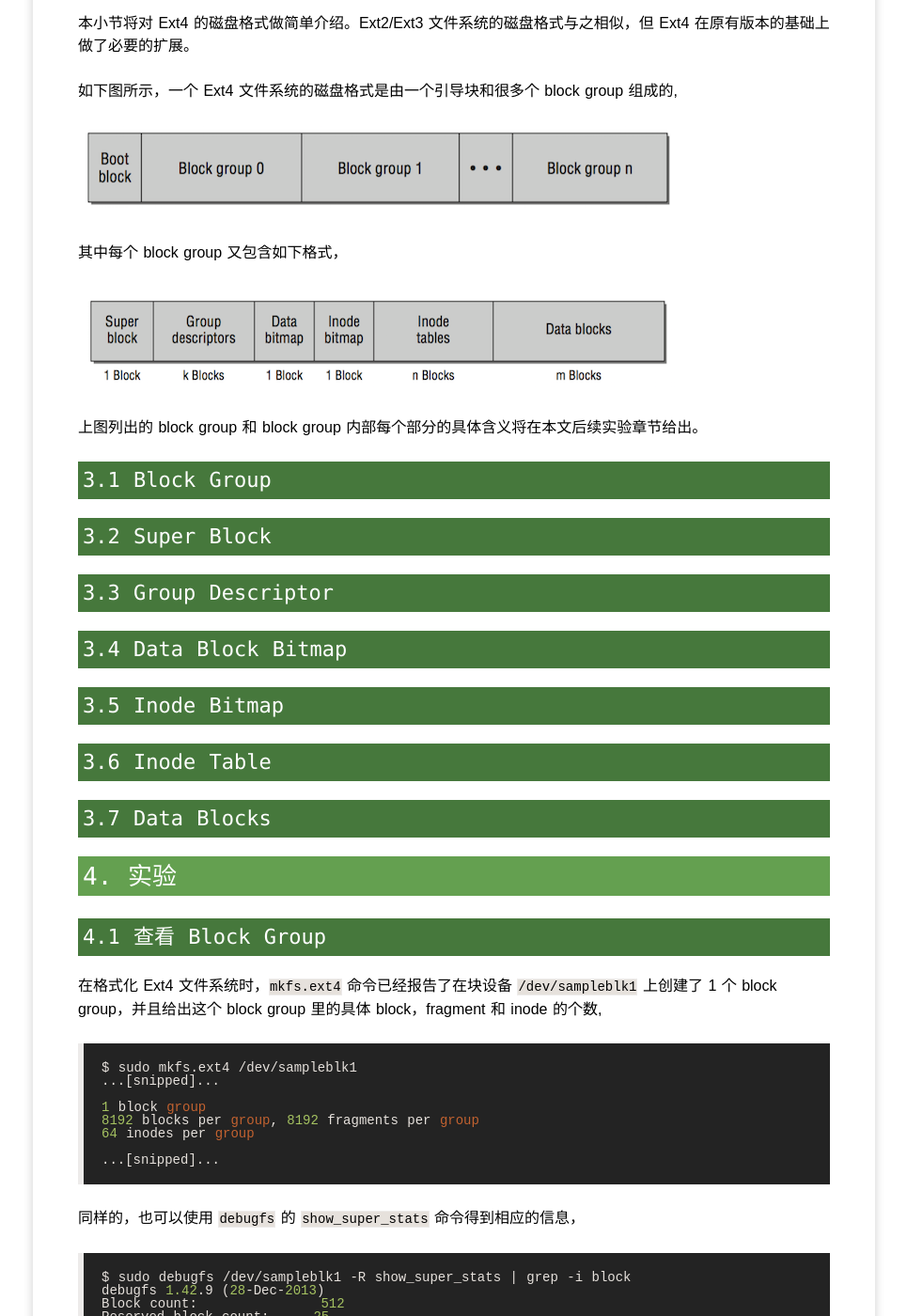
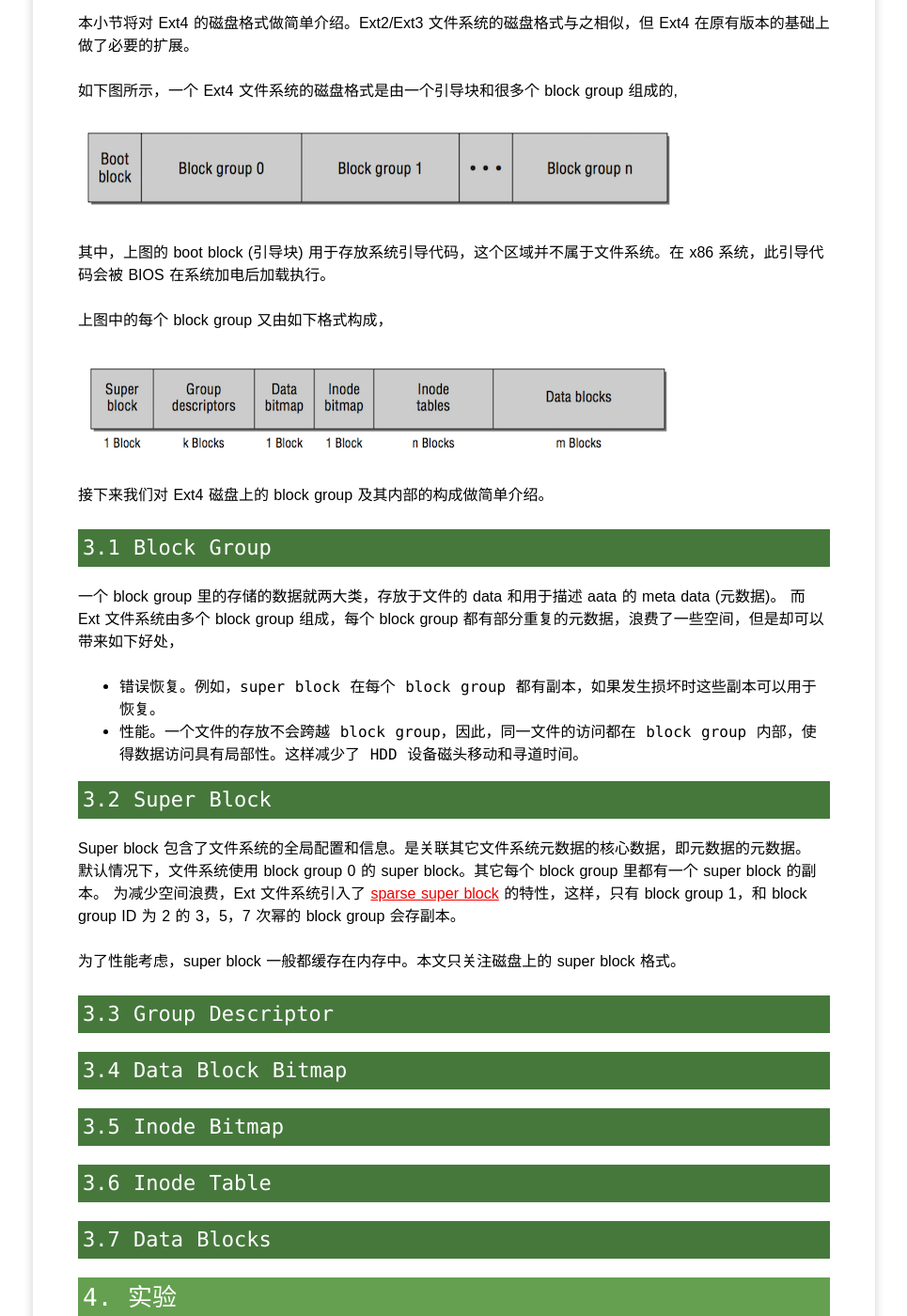
Before and after one commit to yangoliver/yangoliver.github.io, a Jekyll site: the page built from _posts/2016/2016-05-14-linux-file-system-basic-4.md, in a window 1280 px wide and 1400 px high, scrolled down 2123 px. Shown: the whole window at 94% size, without its empty margins (157-1122 px from the left). Built offline with Jekyll 4.4.1, drawn with Linux system fonts in a browser that asks for light colours; comment, search, counter and statistics services are not loaded.

Commit message:
draft: descriptions of block group and super block

```diff
--- a/_posts/2016/2016-05-14-linux-file-system-basic-4.md
+++ b/_posts/2016/2016-05-14-linux-file-system-basic-4.md
@@ -65,15 +65,30 @@ Sampleblk [day1 的源码](https://github.com/yangoliver/lktm/tree/master/driver
 
 ![ext4 block groups](/media/images/2016/ext4_disk_layout_1.png)
 
-其中每个 block group 又包含如下格式，
+其中，上图的 boot block (引导块) 用于存放系统引导代码，这个区域并不属于文件系统。在 x86 系统，此引导代码会被 BIOS 在系统加电后加载执行。
+
+上图中的每个 block group 又由如下格式构成，
 
 ![ext4 layout in one group](/media/images/2016/ext4_disk_layout_2.png)
 
-上图列出的 block group 和 block group 内部每个部分的具体含义将在本文后续实验章节给出。
+接下来我们对 Ext4 磁盘上的 block group 及其内部的构成做简单介绍。
 
 ### 3.1 Block Group
 
+一个 block group 里的存储的数据就两大类，存放于文件的 data 和用于描述 aata 的 meta data (元数据)。
+而 Ext 文件系统由多个 block group 组成，每个 block group 都有部分重复的元数据，浪费了一些空间，但是却可以带来如下好处，
+
+* 错误恢复。例如，super block 在每个 block group 都有副本，如果发生损坏时这些副本可以用于恢复。
+* 性能。一个文件的存放不会跨越 block group，因此，同一文件的访问都在 block group 内部，使得数据访问具有局部性。这样减少了 HDD 设备磁头移动和寻道时间。
+
 ### 3.2 Super Block
+
+Super block 包含了文件系统的全局配置和信息。是关联其它文件系统元数据的核心数据，即元数据的元数据。
+默认情况下，文件系统使用 block group 0 的 super block。其它每个 block group 里都有一个 super block 的副本。
+为减少空间浪费，Ext 文件系统引入了 [sparse super block](https://github.com/torvalds/linux/blob/master/Documentation/filesystems/ext2.txt#L112)
+的特性，这样，只有 block group 1，和 block group ID 为 2 的 3，5，7 次幂的 block group 会存副本。
+
+为了性能考虑，super block 一般都缓存在内存中。本文只关注磁盘上的 super block 格式。
 
 ### 3.3 Group Descriptor
 
```
